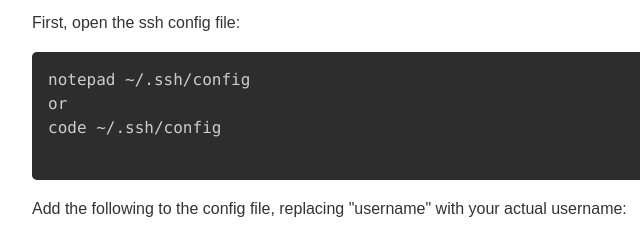
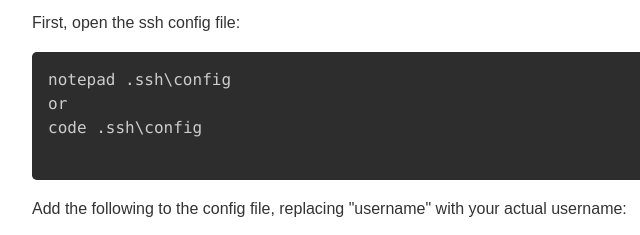
Before and after one commit to JK-c66/IBex_intro, a plain HTML site: page index.html in a window 1280 px wide. Shown: the part 162-397 px from the top of the page, 208-848 px from the left. Drawn offline with nearby package versions, Linux system fonts and the light colour scheme.

Commit message:
Update index.html

```diff
--- a/index.html
+++ b/index.html
@@ -52,9 +52,9 @@
     <div class="step">
         <h2>1. SSH Configuration</h2>
         <p>First, open the ssh config file:</p>
-        <pre><code class="language-bash">notepad ~/.ssh/config
+        <pre><code class="language-bash">notepad .ssh\config
 or
-code ~/.ssh/config
+code .ssh\config
     </code></pre>
         <p>Add the following to the config file, replacing "username" with your actual username:</p>
         <pre><code class="language-bash">Host ibex
```
